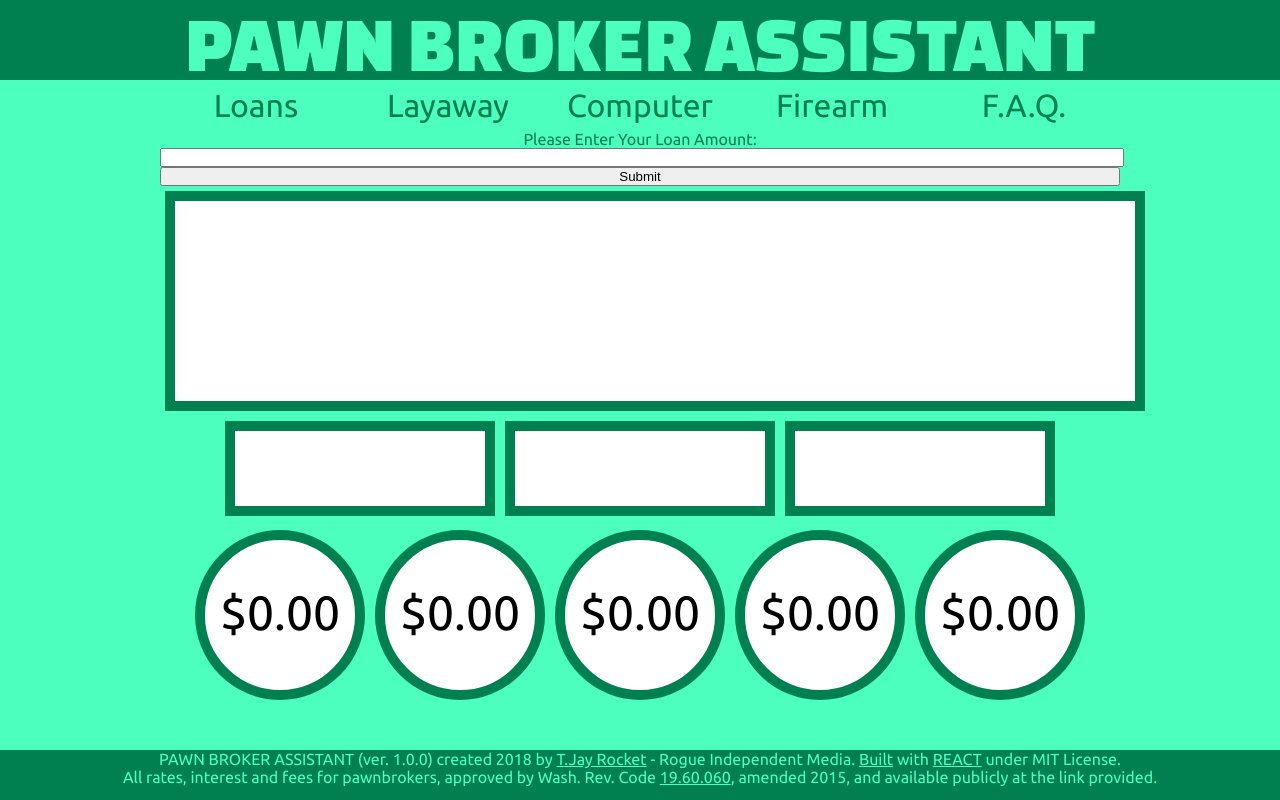
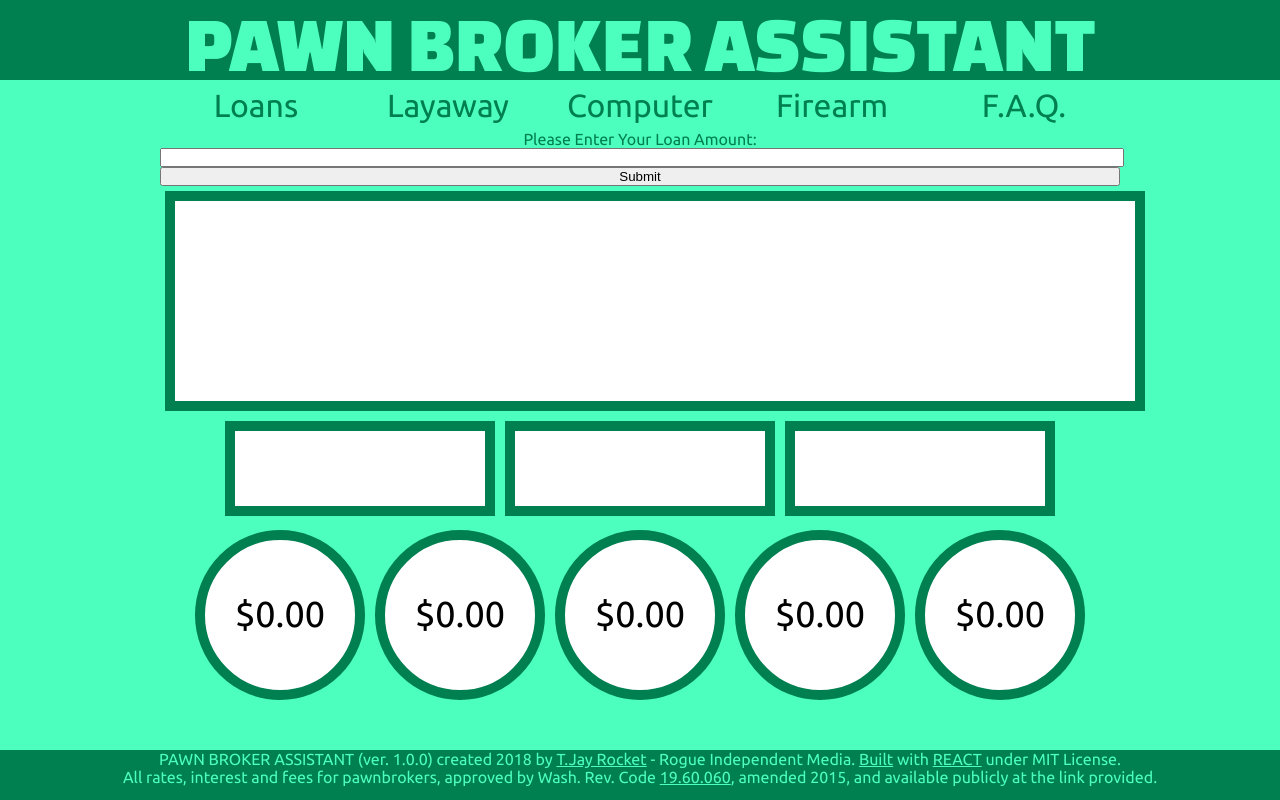
Before and after one commit to tjayrocket/pawn-brokers-assistant, a React app: page / in a window 1280 px wide. Built offline with nearby package versions, Linux system fonts and the light colour scheme.

Commit message:
Making notes and upgrades.

```diff
--- a/src/components/Loan.jsx
+++ b/src/components/Loan.jsx
@@ -14,16 +14,21 @@ class Loan extends React.Component {
     this.setState({value: event.target.value});
   }
 
-
+  // This fires off when I hit submit. The goal is to add the necessary logic top populate the screen with accurate numbers. This iwll take a bit but most of the logic has been recycled from the other repo.
 
   handleSubmit(event) {
-    alert('Your loan amount is: ' + this.state.value);
     event.preventDefault();
 
+    //Just For verification purposes. Will recycle this for number validation later.
+    alert('Your loan amount is: ' + this.state.value);
+
+    //This sets the base amount to a localized variable. Handy for later.
     let amount = this.state.value;
 
+    //Grabs the first circle area.
     let blockOne = document.getElementById('loanOneText');
 
+    // Places the amount into the circle.
     blockOne.innerHTML = '$' + parseInt(amount).toFixed(2);
   }
 
--- a/src/styles/base.css
+++ b/src/styles/base.css
@@ -75,6 +75,8 @@ p{
 
 /* Loan Stylings */
 
+/* These need to be reassigned and organized to a better name space. */
+
 #loan{
   text-align: center;
   margin-left: auto;
@@ -97,8 +99,8 @@ baseLoan{
 }
 
 .loanText{
-  font-size: 3em;
-  padding-top: 30%;
+  font-size: 2.25em;
+  padding-top: 35%;
 }
 
 #loanAmount{
```
Also changed, not shown: 1 other file (tests, documents, lock files or other folders).
